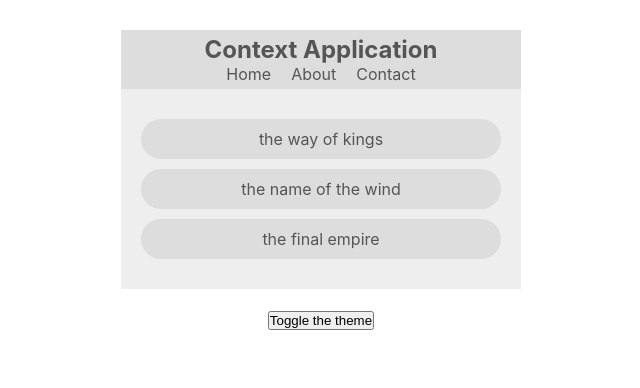
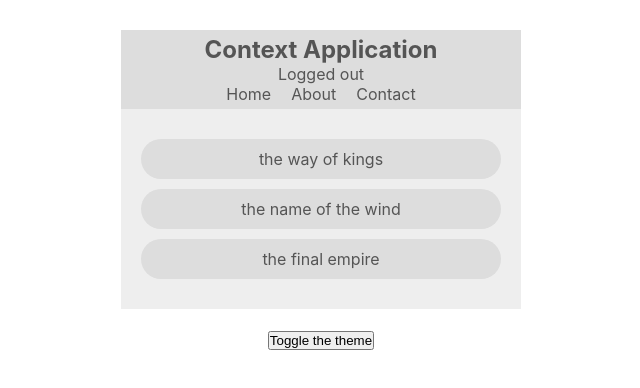
Before and after one commit to prateekinstillion/react-context-and-hooks, a React (Create React App) app: page / in a window 1280 px wide. Shown: the top 388 px of the page, without its empty margins (319-959 px from the left). Built offline with nearby package versions, Linux system fonts and the light colour scheme.

Commit message:
AuthContext also created and using multiple contexts inside the app navbar

```diff
--- a/src/App.js
+++ b/src/App.js
@@ -3,14 +3,17 @@
 import BookList from "./components/BookList";
 import ThemeContextProvider from "./contexts/ThemeContext";
 import ThemeToggle from "./components/ThemeToggle";
+import AuthContextProvider from "./contexts/AuthContext";
 
 function App() {
   return (
     <div className="App">
       <ThemeContextProvider>
-        <AppNavbar />
-        <BookList />
-        <ThemeToggle />
+        <AuthContextProvider>
+          <AppNavbar />
+          <BookList />
+          <ThemeToggle />
+        </AuthContextProvider>
       </ThemeContextProvider>
     </div>
   );
--- a/src/components/AppNavbar.js
+++ b/src/components/AppNavbar.js
@@ -1,18 +1,28 @@
 import React, { Component } from "react";
 import { ThemeContext } from "../contexts/ThemeContext";
+import { AuthContext } from "../contexts/AuthContext";
 
 class AppNavbar extends Component {
   // Set the context type and the context which we want to consume
 
   render() {
     return (
+      <AuthContext.Consumer>
+        {authContext => (
           <ThemeContext.Consumer>
-        {context => {
-          const { isLightTheme, light, dark } = context;
+            {themeContext => {
+              const { toggleAuthentication, isAuthenticated } = authContext;
+              const { isLightTheme, light, dark } = themeContext;
               const theme = isLightTheme ? light : dark;
               return (
                 <nav style={{ background: theme.ui, color: theme.syntax }}>
                   <h1>Context Application</h1>
+                  <div
+                    onClick={toggleAuthentication}
+                    style={{ cursor: "pointer" }}
+                  >
+                    {isAuthenticated ? "Logged In" : "Logged out"}
+                  </div>
                   <ul>
                     <li>Home</li>
                     <li>About</li>
@@ -22,6 +32,8 @@
               );
             }}
           </ThemeContext.Consumer>
+        )}
+      </AuthContext.Consumer>
     );
   }
 }
--- /dev/null
+++ b/src/contexts/AuthContext.js
@@ -0,0 +1,26 @@
+import React, { Component, createContext } from "react";
+
+// Create a new context and the context provider here
+export const AuthContext = createContext();
+
+class AuthContextProvider extends Component {
+  state = {
+    isAuthenticated: false
+  };
+  toggleAuthentication = () =>
+    this.setState({ isAuthenticated: !this.state.isAuthenticated });
+  render() {
+    return (
+      <AuthContext.Provider
+        value={{
+          ...this.state,
+          toggleAuthentication: this.toggleAuthentication
+        }}
+      >
+        {this.props.children}
+      </AuthContext.Provider>
+    );
+  }
+}
+
+export default AuthContextProvider;
```
Lines whose indentation alone changed are shown as unchanged.
